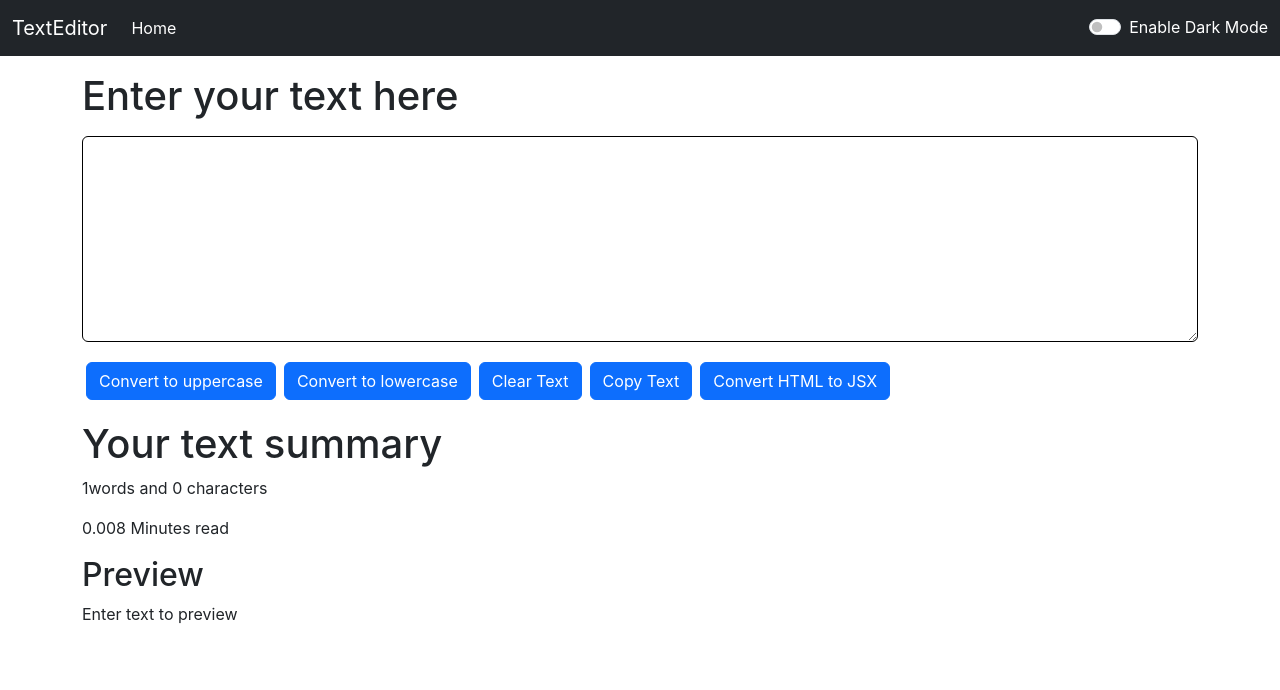
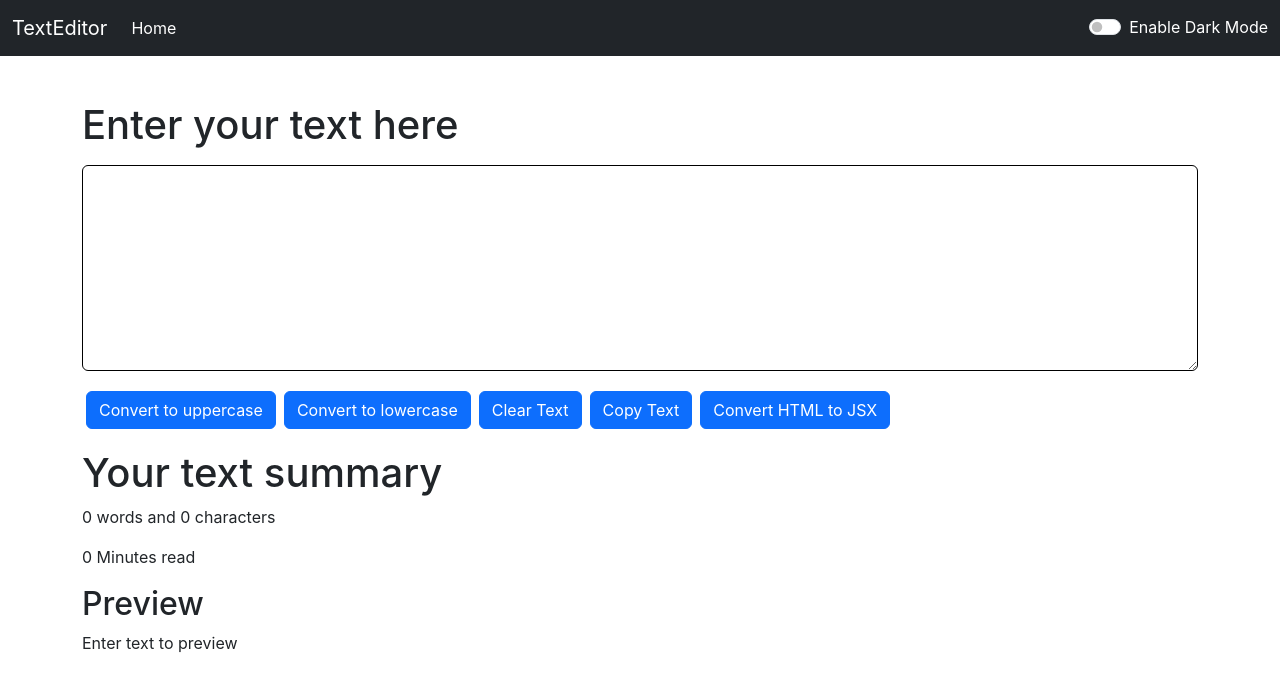
Before and after one commit to SiddheshKondar/Convert-Your-Text, a React (Create React App) app: page / in a window 1280 px wide. Shown: the top 690 px of the page. Built offline with nearby package versions, Linux system fonts and the light colour scheme.

Commit message:
initial commit

```diff
--- a/src/Components/Alert.js
+++ b/src/Components/Alert.js
@@ -7,8 +7,9 @@ export default function Alert(props) {
 
   }
   return (
+    <div style={{height:"45px"}}>
 
-      props.alert && <div
+      {props.alert && <div
         className={`alert alert-${props.alert.type} alert-dismissible fade show`}
         role="alert"
       >
@@ -19,6 +20,7 @@ export default function Alert(props) {
           data-bs-dismiss="alert"
           aria-label="Close"
         />
+      </div>}
       </div>
   );
 }
--- a/src/Components/Textform.js
+++ b/src/Components/Textform.js
@@ -53,7 +53,7 @@ const converttojsx=()=>{
   return (
     <div>
         <div className="container">
-          <h1 className="my-3">{props.heading}</h1>
+          <h1>{props.heading}</h1>
           <textarea className="form-control my-3" onChange={handleonchange} value={text}  style={{border:"1px solid black", backgroundColor: props.mode=== "dark"?"#919096":"white"}} id="myBox" rows="8" defaultValue={""} />
             <button className="btn btn-primary m-1" onClick={handleupclick}>Convert to uppercase </button>
             <button className="btn btn-primary m-1" onClick={handlelowclick}>Convert to lowercase </button>
@@ -63,11 +63,10 @@ const converttojsx=()=>{
         </div>
         <div className="container my-3">
         <h1>Your text summary</h1>
-        <p>{text.split(" ").length}words and {text.length} characters</p>
-        <p>{0.008*text.split(" ").length} Minutes read</p>
+        <p>{text.split(" ").filter((element)=>{return element.length!==0}).length} words and {text.length} characters</p>
+        <p>{0.008*text.split(" ").filter((element)=>{return element.length!==0}).length} Minutes read</p>
         <h2>Preview</h2>
         <p>{text.length>0?text:"Enter text to preview"}</p>
-
         </div>
       </div>
   );
```
